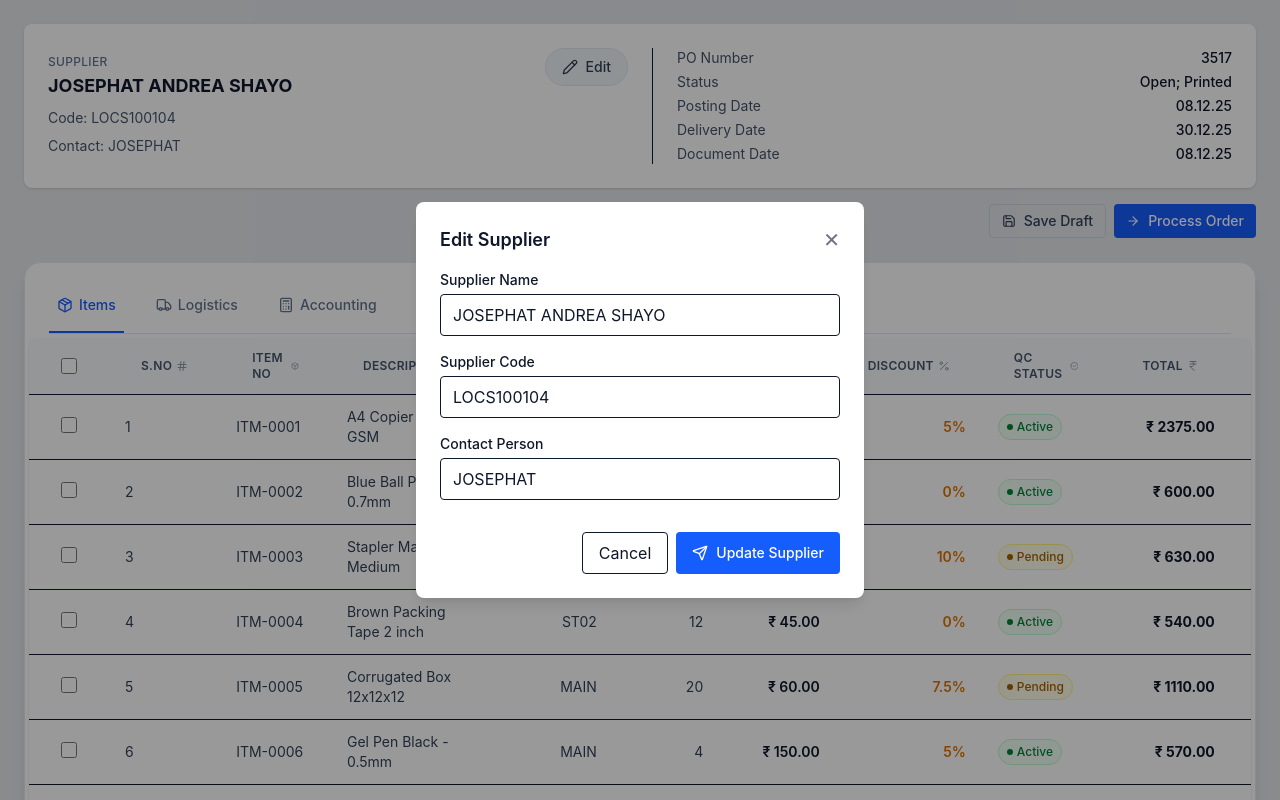
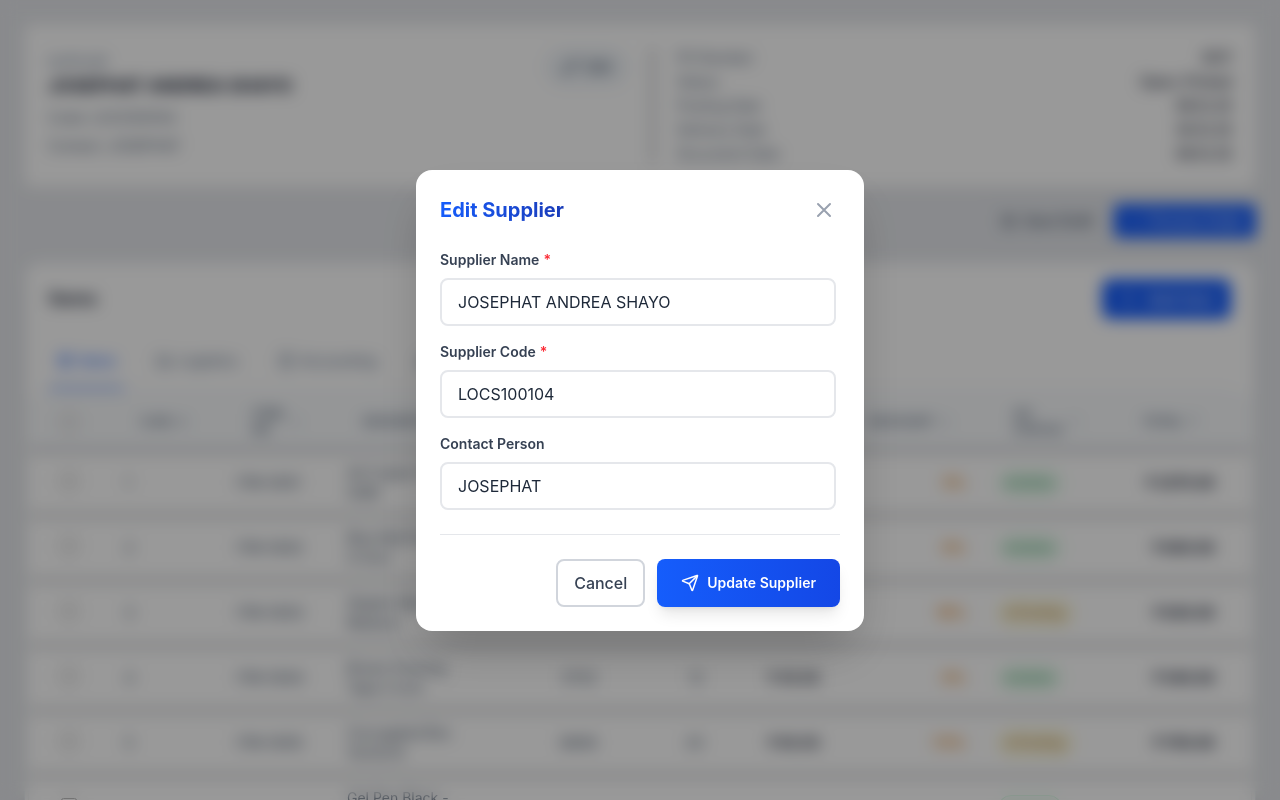
Before and after one commit to Harish-Prabhu-Developer/new_PO_Admin_dashboard_VisionInfoTech, a React (Vite) app: page / in a window 1280 px wide. Both pictures are taken after a click on the button "Edit". Shown: the top 800 px of the page. Built offline with nearby package versions, Linux system fonts and the light colour scheme.

Commit message:
Enhance ModelForm and ExamplePage: Implement form data handling, add item functionality, and improve UI elements

```diff
--- a/src/components/ModelForm.jsx
+++ b/src/components/ModelForm.jsx
@@ -13,17 +13,29 @@ const ModelForm = ({
   if (!isOpen) return null;
 
   const [status, setStatus] = useState("idle");
-  // idle | loading | success | error
+  const [formData, setFormData] = useState({});
+
+  // Initialize form data from fields
+  useEffect(() => {
+    const initialData = {};
+    fields.forEach((field) => {
+      initialData[field.name] = field.defaultValue || "";
+    });
+    setFormData(initialData);
+  }, [fields, isOpen]);
+
+  const handleInputChange = (e) => {
+    const { name, value } = e.target;
+    setFormData((prev) => ({
+      ...prev,
+      [name]: value,
+    }));
+  };
 
   const handleSubmit = async (e) => {
     e.preventDefault();
 
     if (status !== "idle") return;
-
-    const formData = {};
-    fields.forEach((field) => {
-      formData[field.name] = e.target[field.name]?.value;
-    });
 
     try {
       setStatus("loading");
@@ -42,6 +54,7 @@ const ModelForm = ({
     if (status === "success") {
       const timer = setTimeout(() => {
         setStatus("idle");
+        setFormData({});
         onClose();
       }, 1800);
 
@@ -50,41 +63,103 @@ const ModelForm = ({
   }, [status, onClose]);
 
   return (
-    <div className="fixed inset-0 z-50 flex items-center justify-center bg-black/40">
-      <div className="bg-white w-full max-w-md rounded-lg shadow-lg p-6">
+    <div className="fixed inset-0 z-50 flex items-center justify-center bg-black/40 backdrop-blur-sm">
+      <style>{`
+        .modern-scrollbar::-webkit-scrollbar {
+          width: 8px;
+        }
+
+        .modern-scrollbar::-webkit-scrollbar-track {
+          background: transparent;
+        }
+
+        .modern-scrollbar::-webkit-scrollbar-thumb {
+          background: linear-gradient(to bottom, #3b82f6, #1e40af);
+          border-radius: 10px;
+          transition: all 0.3s ease;
+        }
+
+        .modern-scrollbar::-webkit-scrollbar-thumb:hover {
+          background: linear-gradient(to bottom, #1e40af, #1e3a8a);
+          box-shadow: 0 0 8px rgba(59, 130, 246, 0.4);
+        }
+
+        /* Firefox */
+        .modern-scrollbar {
+          scrollbar-color: #3b82f6 transparent;
+          scrollbar-width: thin;
+        }
+      `}</style>
+
+      <div className="bg-white w-full max-w-md rounded-2xl shadow-2xl p-6 flex flex-col max-h-[90vh] transition-all duration-300">
         {/* Header */}
-        <div className="flex justify-between items-center mb-4">
-          <h2 className="text-lg font-semibold">{title}</h2>
-          <button onClick={onClose} className="text-gray-500 text-xl">
-            ✕
+        <div className="flex justify-between items-center mb-6 shrink-0">
+          <h2 className="text-xl font-bold bg-linear-to-r from-blue-600 to-blue-800 bg-clip-text text-transparent">
+            {title}
+          </h2>
+          <button
+            onClick={onClose}
+            className="text-gray-400 hover:text-gray-600 transition-colors duration-200 hover:bg-gray-100 rounded-full p-1"
+            type="button"
+          >
+            <svg className="w-6 h-6" fill="none" stroke="currentColor" viewBox="0 0 24 24">
+              <path strokeLinecap="round" strokeLinejoin="round" strokeWidth={2} d="M6 18L18 6M6 6l12 12" />
+            </svg>
           </button>
         </div>
 
-        {/* Form */}
-        <form onSubmit={handleSubmit} className="space-y-4">
-          {fields.map((field) => (
-            <div key={field.name}>
-              <label className="block text-sm font-medium mb-1">
+        {/* Form with Scrollable Fields */}
+        <form onSubmit={handleSubmit} className="flex flex-col flex-1 min-h-0">
+          {/* Scrollable Fields Container */}
+          <div className="modern-scrollbar space-y-4 overflow-y-auto flex-1 pr-1 mb-6">
+            {fields.map((field, index) => (
+              <div
+                key={field.name}
+                className="animate-fade-in"
+                style={{
+                  animationDelay: `${index * 50}ms`,
+                  animation: `fadeIn 0.3s ease-in-out forwards`,
+                  opacity: 0,
+                }}
+              >
+                <style>{`
+                  @keyframes fadeIn {
+                    from {
+                      opacity: 0;
+                      transform: translateY(-5px);
+                    }
+                    to {
+                      opacity: 1;
+                      transform: translateY(0);
+                    }
+                  }
+                `}</style>
+
+                <label className="block text-sm font-semibold text-gray-700 mb-2">
                   {field.label}
+                  {field.required && <span className="text-red-500 ml-1">*</span>}
                 </label>
                 <input
                   type={field.type || "text"}
                   name={field.name}
                   placeholder={field.placeholder}
-                defaultValue={field.defaultValue || ""}
+                  value={formData[field.name] || ""}
+                  onChange={handleInputChange}
                   required={field.required}
-                className="w-full border rounded px-3 py-2"
+                  disabled={status === "loading"}
+                  className="w-full border-2 border-gray-200 rounded-lg px-4 py-2.5 focus:outline-none focus:border-blue-500 focus:ring-2 focus:ring-blue-100 disabled:bg-gray-50 disabled:cursor-not-allowed transition-all duration-200 text-gray-800"
                 />
               </div>
             ))}
+          </div>
 
-          {/* Actions */}
-          <div className="flex justify-end gap-2 pt-4">
+          {/* Actions - Fixed at bottom */}
+          <div className="flex justify-end gap-3 pt-6 border-t border-gray-200 shrink-0">
             <button
               type="button"
               onClick={onClose}
               disabled={status === "loading"}
-              className="px-4 py-2 border rounded disabled:opacity-50"
+              className="px-4 py-2.5 border-2 border-gray-300 rounded-lg text-gray-700 font-medium hover:bg-gray-50 disabled:opacity-50 disabled:cursor-not-allowed transition-all duration-200"
             >
               Cancel
             </button>
@@ -95,36 +170,37 @@ const ModelForm = ({
               disabled={status === "loading"}
               className={`
                 group inline-flex items-center gap-2
-                px-4 py-2 rounded
-                text-sm font-medium text-white
+                px-6 py-2.5 rounded-lg
+                text-sm font-semibold text-white
                 transition-all duration-300
                 active:scale-95
                 disabled:cursor-not-allowed
+                shadow-lg hover:shadow-xl
                 ${
                   status === "idle" &&
-                  "bg-blue-600 hover:bg-blue-700"
+                  "bg-linear-to-r from-blue-600 to-blue-700 hover:from-blue-700 hover:to-blue-800"
                 }
                 ${
                   status === "loading" &&
-                  "bg-blue-600 opacity-80"
+                  "bg-linear-to-r from-blue-600 to-blue-700 opacity-80"
                 }
                 ${
                   status === "success" &&
-                  "bg-emerald-600"
+                  "bg-linear-to-r from-emerald-500 to-emerald-600"
                 }
                 ${
                   status === "error" &&
-                  "bg-red-600 hover:bg-red-700"
+                  "bg-linear-to-r from-red-600 to-red-700 hover:from-red-700 hover:to-red-800"
                 }
               `}
             >
               {/* Icons */}
-              {status === "idle" && <Send size={16} />}
+              {status === "idle" && <Send size={18} />}
               {status === "loading" && (
-                <Loader2 size={16} className="animate-spin" />
+                <Loader2 size={18} className="animate-spin" />
               )}
-              {status === "success" && <Check size={16} />}
-              {status === "error" && <XCircle size={16} />}
+              {status === "success" && <Check size={18} />}
+              {status === "error" && <XCircle size={18} />}
 
               {/* Labels */}
               <span>
--- a/src/pages/examplepage.jsx
+++ b/src/pages/examplepage.jsx
@@ -28,11 +28,12 @@ import {
 const ExamplePage = () => {
   const [activeTab, setActiveTab] = useState("Items");
   const [isEditOpen, setIsEditOpen] = useState(false);
+  const [isAddItemOpen, setIsAddItemOpen] = useState(false);
+  const [isEditItemOpen, setIsEditItemOpen] = useState(false);
   const [selectedRows, setSelectedRows] = useState(new Set());
   const [isAllSelected, setIsAllSelected] = useState(false);
-
-  // Updated rows data - MOVED BEFORE useMemo calls
-  const rows = [
+  const [editingItem, setEditingItem] = useState(null);
+  const [rows, setRows] = useState([
     {
       id: 1,
       item_no: "ITM-0001",
@@ -288,7 +289,14 @@ const ExamplePage = () => {
       price_after_discount: 304.0,
       total: 1216.0,
     },
-  ];
+  ]);
+
+  // Handle calculate total
+  const calculateTotal = (quantity, unitPrice, discount = 0) => {
+    const subtotal = quantity * unitPrice;
+    const discountAmount = (subtotal * discount) / 100;
+    return subtotal - discountAmount;
+  };
 
   // Handle supplier edit
   const handleSupplierEdit = async (data) => {
@@ -296,6 +304,76 @@ const ExamplePage = () => {
     return new Promise((resolve) => {
       setTimeout(resolve, 1500);
     });
+  };
+
+  // Handle add item
+  const handleAddItem = async (data) => {
+    const newItem = {
+      id: Math.max(...rows.map(r => r.id), 0) + 1,
+      item_no: data.item_no,
+      description: data.description,
+      whse: data.whse,
+      uom_code: data.uom_code,
+      uom_name: data.uom_code,
+      quantity: parseFloat(data.quantity) || 0,
+      unit_price: parseFloat(data.unit_price) || 0,
+      qty_whse: 0,
+      discount: parseFloat(data.discount) || 0,
+      tax_code: data.tax_code || "GST18",
+      base_entry: 0,
+      qc_remark: data.qc_remark || "OK",
+      price_after_discount: 0,
+      total: 0,
+    };
+
+    // Calculate total
+    newItem.total = calculateTotal(newItem.quantity, newItem.unit_price, newItem.discount);
+    newItem.price_after_discount = newItem.unit_price - (newItem.unit_price * newItem.discount / 100);
+
+    setRows([...rows, newItem]);
+    setIsAddItemOpen(false);
+    console.log("Item Added:", newItem);
+    return new Promise((resolve) => {
+      setTimeout(resolve, 1500);
+    });
+  };
+
+  // Handle edit item
+  const handleEditItem = async (data) => {
+    if (!editingItem) return;
+
+    const updatedItem = {
+      ...editingItem,
+      item_no: data.item_no,
+      description: data.description,
+      whse: data.whse,
+      uom_code: data.uom_code,
+      quantity: parseFloat(data.quantity) || 0,
+      unit_price: parseFloat(data.unit_price) || 0,
+      discount: parseFloat(data.discount) || 0,
+      tax_code: data.tax_code || "GST18",
+      qc_remark: data.qc_remark || "OK",
+    };
+
+    // Recalculate total
+    updatedItem.total = calculateTotal(updatedItem.quantity, updatedItem.unit_price, updatedItem.discount);
+    updatedItem.price_after_discount = updatedItem.unit_price - (updatedItem.unit_price * updatedItem.discount / 100);
+
+    setRows(rows.map(row => row.id === editingItem.id ? updatedItem : row));
+    setIsEditItemOpen(false);
+    setEditingItem(null);
+    console.log("Item Updated:", updatedItem);
+    return new Promise((resolve) => {
+      setTimeout(resolve, 1500);
+    });
+  };
+
+  // Handle delete item
+  const handleDeleteItem = (itemId) => {
+    if (window.confirm("Are you sure you want to delete this item?")) {
+      setRows(rows.filter(row => row.id !== itemId));
+      console.log("Item Deleted with ID:", itemId);
+    }
   };
 
   // Handle row selection
@@ -359,6 +437,63 @@ const ExamplePage = () => {
       name: "contact",
       label: "Contact Person",
       defaultValue: "JOSEPHAT",
+    },
+  ];
+
+  const itemFields = [
+    {
+      name: "item_no",
+      label: "Item No",
+      placeholder: "ITM-0001",
+      required: true,
+    },
+    {
+      name: "description",
+      label: "Description",
+      placeholder: "Enter item description",
+      required: true,
+    },
+    {
+      name: "whse",
+      label: "Warehouse",
+      placeholder: "MAIN",
+      required: true,
+    },
+    {
+      name: "uom_code",
+      label: "UOM Code",
+      placeholder: "PKT",
+      required: true,
+    },
+    {
+      name: "quantity",
+      label: "Quantity",
+      type: "number",
+      placeholder: "0",
+      required: true,
+    },
+    {
+      name: "unit_price",
+      label: "Unit Price",
+      type: "number",
+      placeholder: "0.00",
+      required: true,
+    },
+    {
+      name: "discount",
+      label: "Discount (%)",
+      type: "number",
+      placeholder: "0",
+    },
+    {
+      name: "tax_code",
+      label: "Tax Code",
+      placeholder: "GST18",
+    },
+    {
+      name: "qc_remark",
+      label: "QC Remark",
+      placeholder: "OK",
     },
   ];
 
@@ -469,7 +604,8 @@ const ExamplePage = () => {
           <button
             onClick={(e) => {
               e.stopPropagation();
-              console.log("Edit:", row);
+              setEditingItem(row);
+              setIsEditItemOpen(true);
             }}
             className="p-1.5 rounded-lg hover:bg-blue-50 text-blue-600 hover:text-blue-700 transition-colors"
             title="Edit Item"
@@ -479,7 +615,7 @@ const ExamplePage = () => {
           <button
             onClick={(e) => {
               e.stopPropagation();
-              console.log("Delete:", row);
+              handleDeleteItem(row.id);
             }}
             className="p-1.5 rounded-lg hover:bg-red-50 text-red-600 hover:text-red-700 transition-colors"
             title="Delete Item"
@@ -542,6 +678,18 @@ const ExamplePage = () => {
         <div className="bg-white rounded-2xl border border-slate-200 shadow-lg overflow-hidden my-6">
           {/* Enhanced Tabs */}
           <div className="px-6 pt-4">
+            {/* Add Item Button */}
+            <div className="flex items-center justify-between mb-4">
+              <h3 className="text-lg font-semibold text-slate-900">Items</h3>
+              <button
+                onClick={() => setIsAddItemOpen(true)}
+                className="flex items-center gap-2 px-4 py-2 bg-blue-600 text-white rounded-lg hover:bg-blue-700 transition-colors font-medium"
+                title="Add a new item"
+              >
+                <Plus className="w-5 h-5" />
+                <span>Add Item</span>
+              </button>
+            </div>
             <Tabs tabs={tabs} activeTab={activeTab} onChange={setActiveTab} />
           </div>
 
@@ -650,6 +798,22 @@ const ExamplePage = () => {
         submitText="Update Supplier"
         onSubmit={handleSupplierEdit}
       />
+
+      <ModelForm
+        isOpen={isAddItemOpen || isEditItemOpen}
+        onClose={() => {
+          setIsAddItemOpen(false);
+          setIsEditItemOpen(false);
+          setEditingItem(null);
+        }}
+        title={isEditItemOpen ? "Edit Item" : "Add New Item"}
+        fields={itemFields.map(field => ({
+          ...field,
+          defaultValue: isEditItemOpen && editingItem ? editingItem[field.name] : "",
+        }))}
+        submitText={isEditItemOpen ? "Update Item" : "Add Item"}
+        onSubmit={isEditItemOpen ? handleEditItem : handleAddItem}
+      />
     </>
   );
 };
```
Lines whose indentation alone changed are shown as unchanged.
